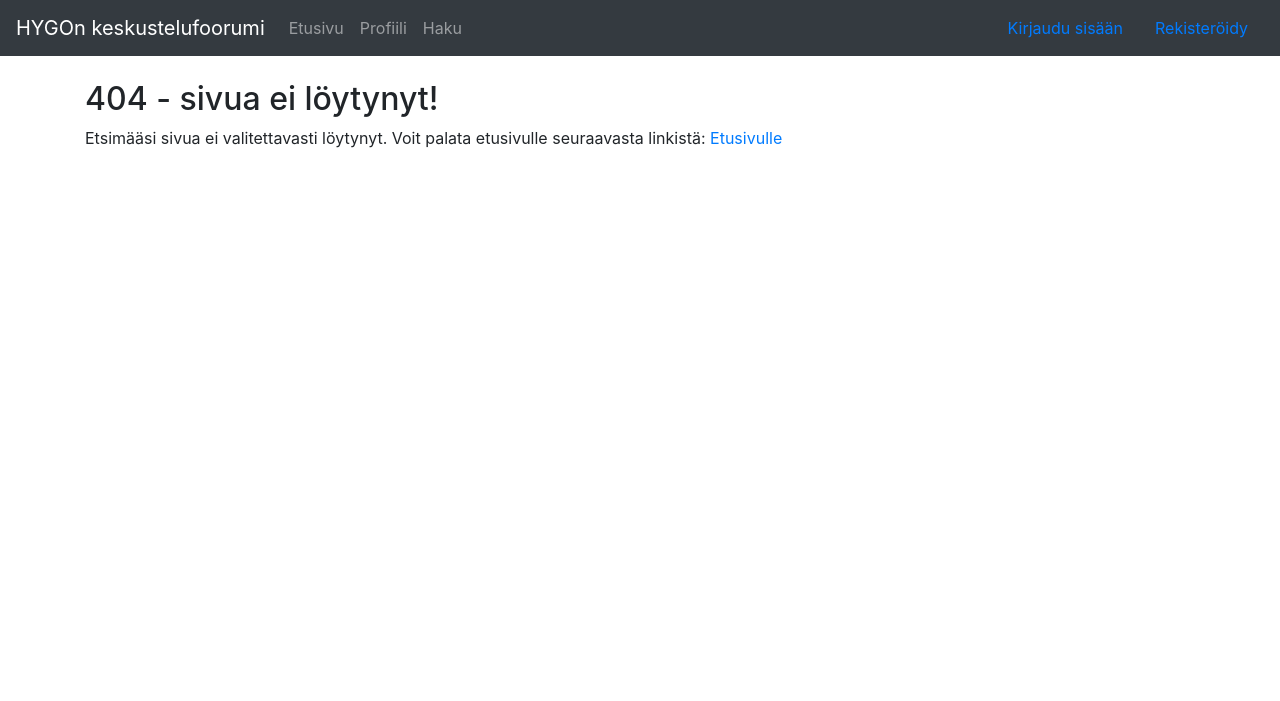
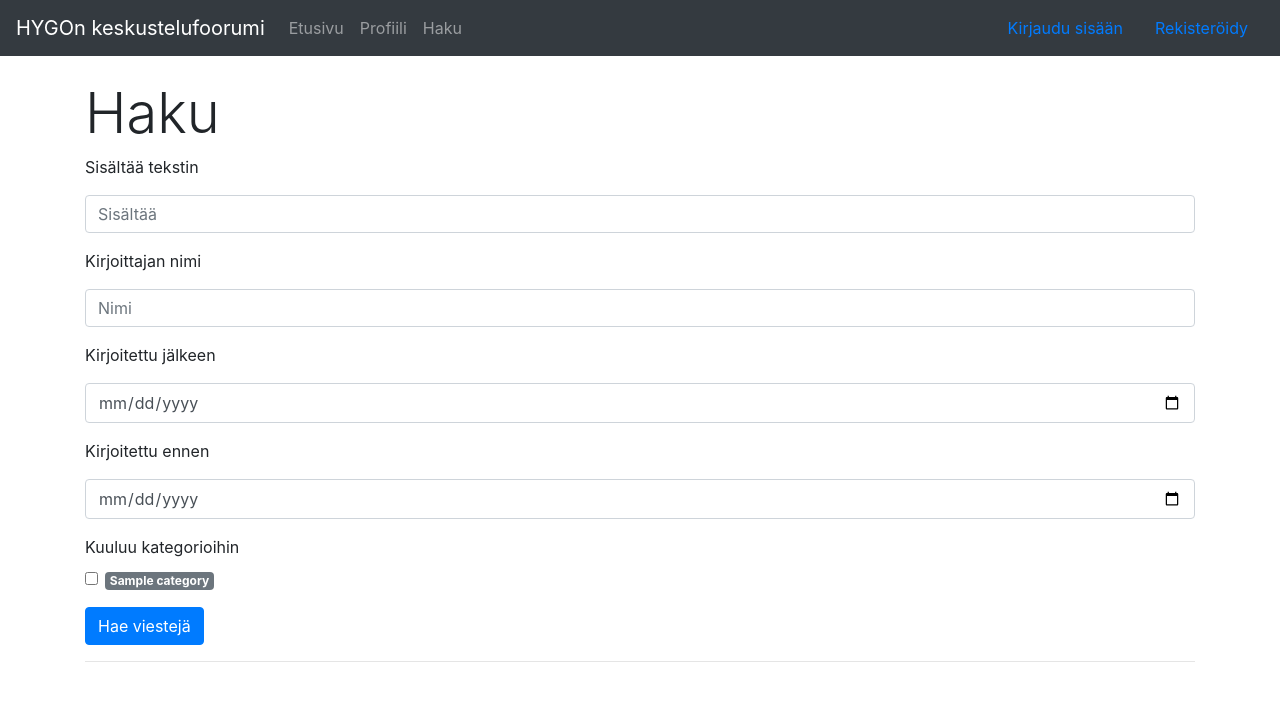
Before and after one commit to hjuha/tsoha, a Flask app: page /search/ in a window 1280 px wide. Shown: the top 701 px of the page. Run offline with Flask 2, Linux system fonts and the light colour scheme; tables that the repository leaves empty hold one stand-in row (values such as "Sample post"); some libraries are stand-ins or nearby versions.

Commit message:
Add search functionality for threads

```diff
--- a/application/__init__.py
+++ b/application/__init__.py
@@ -59,6 +59,7 @@ from application import views
 
 from application.auth import views
 from application.auth import models
+from application.auth.models import User
 
 from application.threads import views
 from application.threads import models
@@ -66,7 +67,7 @@ from application.threads import models
 from application.categories import views
 from application.categories import models
 
-from application.auth.models import User
+from application.search import views
 
 @login_manager.user_loader
 def load_user(user_id):
--- /dev/null
+++ b/application/search/forms.py
@@ -0,0 +1,12 @@
+from flask_wtf import FlaskForm
+from wtforms import StringField, DateField, validators
+from wtforms.widgets import TextArea
+
+class SearchForm(FlaskForm):
+	contains = StringField("Sisältää tekstin")
+	name = StringField("Kirjoittajan nimi")
+	after_date = DateField("Kirjoitettu jälkeen", format='%d.%m.%Y')
+	before_date = DateField("Kirjoitettu ennen", format='%d.%m.%Y')
+
+	class Meta:
+		csrf = False
--- /dev/null
+++ b/application/search/views.py
@@ -0,0 +1,48 @@
+from application import app, db
+from flask import redirect, render_template, request, url_for
+from application.categories.models import Category
+from application.search.forms import SearchForm
+from datetime import datetime
+from application.threads.models import Thread, Post
+from application.auth.models import User
+from application.utils.date_format import date_to_string
+from flask_login import current_user
+
+@app.route("/search/", methods=["GET", "POST"])
+def search():
+	if request.method == "GET":
+		categories = Category.query.all()
+		form = SearchForm()
+		return render_template("search/search.html", categories = categories, form = form, results = [])
+
+	categories = []
+	for category in Category.query.all():
+		if request.form.get("category" + str(category.id)):
+			categories.append(category.id)
+
+	form = SearchForm(request.form)
+
+	contains = form.contains.data
+	name = form.name.data
+	after_date = form.after_date.data
+	before_date = form.before_date.data
+
+	results = Thread.search_query(contains, name, after_date, before_date, categories)
+
+	for thread in results:
+		thread.sender = User.query.get(thread.sender_id)
+		thread.posted = date_to_string(thread.date_created)
+		thread.deletable = False
+		thread.categories = []
+
+		if current_user.is_authenticated:
+			user = User.query.get(current_user.get_id())
+			if user.is_admin() or user.id == thread.sender_id:
+				thread.deletable = True
+
+		for categorythread in thread.categorythreads:
+			thread.categories.append(Category.query.get(categorythread.category_id))
+
+	results = results[::-1]
+
+	return render_template("search/search.html", categories = categories, form = form, results = results)
--- a/application/templates/layout.html
+++ b/application/templates/layout.html
@@ -21,7 +21,7 @@
 						<a class="nav-link" href="#">Profiili</a>
 					</li>
 					<li class="nav-item">
-						<a class="nav-link" href="#">Haku</a>
+						<a class="nav-link" href="{{ url_for('search') }}">Haku</a>
 					</li>
 				</ul>
 				<div class="form-inline mt-2 mt-md-0">
--- /dev/null
+++ b/application/templates/search/search.html
@@ -0,0 +1,78 @@
+{% extends "layout.html" %}
+
+{% block body %}
+<p>
+	<h2 class="display-4">Haku</h2>
+	<form method="POST" action="{{ url_for('search') }}">
+		<div class="form-group">
+			<label>{{ form.contains.label }}</label>
+			{{ form.contains(class_="form-control", placeholder="Sisältää") }}
+			<ul>
+				{% for error in form.contains.errors %}
+					<li>{{ error }}</li>
+				{% endfor %}
+			</ul>
+		</div>
+		<div class="form-group">
+			<label>{{ form.name.label }}</label>
+			{{ form.name(class_="form-control", placeholder="Nimi") }}
+			<ul>
+				{% for error in form.name.errors %}
+					<li>{{ error }}</li>
+				{% endfor %}
+			</ul>
+		</div>
+		<div class="form-group">
+			<label>{{ form.after_date.label }}</label>
+			{{ form.after_date(class_="form-control", placeholder="pp.kk.yyyy") }}
+			<ul>
+				{% for error in form.after_date.errors %}
+					<li>{{ error }}</li>
+				{% endfor %}
+			</ul>
+		</div>
+		<div class="form-group">
+			<label>{{ form.before_date.label }}</label>
+			{{ form.before_date(class_="form-control", placeholder="pp.kk.yyyy") }}
+			<ul>
+				{% for error in form.before_date.errors %}
+					<li>{{ error }}</li>
+				{% endfor %}
+			</ul>
+		</div>
+		<div class="form-group">
+			<label>Kuuluu kategorioihin</label>
+			{% for category in categories %}
+				<div class="form-check">
+					<input class="form-check-input" type="checkbox" value="true" name="category{{ category.id }}">
+					<label class="form-check-label">
+						<span class="badge badge-secondary">{{ category.name }}</span>
+					</label>
+				</div>
+			{% endfor %}
+		</div>
+		<input class="btn btn-primary btn-small" type="submit" value="Hae viestejä">
+	</form>
+
+	<hr>
+
+	{% for thread in results %}
+		<div class="container">
+			<h2 class="display-4"><a href="{{ url_for('get_thread', thread_id = thread.id )}}">{{ thread.topic }}</a></h2>
+			{% for category in thread.categories %}
+				<span class="badge badge-secondary">{{ category.name }}</span>
+			{% endfor %}
+			</p>
+			Kirjoittaja: {{ thread.sender.first_name }} {{ thread.sender.surname }}<br>
+			Kirjoitettu: {{ thread.posted }}<br>
+			{% if thread.deletable %}
+				</p>
+				<a href="{{ url_for('delete_thread', thread_id = thread.id) }}">
+					<button type="button" class="btn btn-danger btn-sm">Poista</button>
+				</a>
+			{% endif %}
+		</div>
+		<hr class="my-4">
+	{% endfor %}
+</p>
+{% endblock %}
```
Also changed, not shown: application/threads/models.py (+20 -0 lines), application/search/__init__.py (added).
